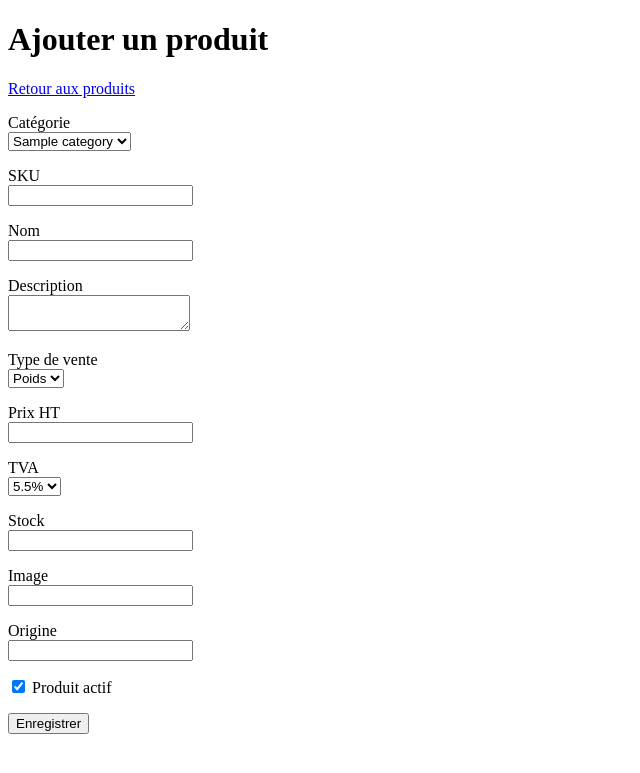
After one commit to overrode/cafethe_dashboard, a PHP site: template app/Views/products/create.php in a window 1280 px wide. The commit adds this page. Shown: the top 773 px of the page, without its empty margins (0-640 px from the left). Run offline with PHP 8.4, Linux system fonts and the light colour scheme; the template is opened without the code that fills it: most values are stand-ins (such as "Sample title", 1, 10 or a date in 2020).

Commit message:
Added query string routing.

```diff
--- /dev/null
+++ b/app/Views/products/create.php
@@ -0,0 +1,87 @@
+<!DOCTYPE html>
+<html lang="fr">
+<head>
+    <meta charset="UTF-8">
+    <title>Ajouter un produit - CafThé</title>
+</head>
+<body>
+    <h1>Ajouter un produit</h1>
+
+    <p>
+        <a href="/public/index.php?route=/products">Retour aux produits</a>
+    </p>
+
+    <form action="/public/index.php?route=/products/store" method="POST">
+        <p>
+            <label>Catégorie</label><br>
+            <select name="category_id" required>
+                <?php foreach ($categories as $category): ?>
+                    <option value="<?= htmlspecialchars((string) $category['id']) ?>">
+                        <?= htmlspecialchars($category['name']) ?>
+                    </option>
+                <?php endforeach; ?>
+            </select>
+        </p>
+
+        <p>
+            <label>SKU</label><br>
+            <input type="text" name="sku" required>
+        </p>
+
+        <p>
+            <label>Nom</label><br>
+            <input type="text" name="name" required>
+        </p>
+
+        <p>
+            <label>Description</label><br>
+            <textarea name="description" required></textarea>
+        </p>
+
+        <p>
+            <label>Type de vente</label><br>
+            <select name="sale_type" required>
+                <option value="poids">Poids</option>
+                <option value="unite">Unité</option>
+            </select>
+        </p>
+
+        <p>
+            <label>Prix HT</label><br>
+            <input type="number" name="price" step="0.01" min="0" required>
+        </p>
+
+        <p>
+            <label>TVA</label><br>
+            <select name="vat_rate" required>
+                <option value="5.50">5.5%</option>
+                <option value="20.00">20%</option>
+            </select>
+        </p>
+
+        <p>
+            <label>Stock</label><br>
+            <input type="number" name="stock" step="0.01" min="0" required>
+        </p>
+
+        <p>
+            <label>Image</label><br>
+            <input type="text" name="image">
+        </p>
+
+        <p>
+            <label>Origine</label><br>
+            <input type="text" name="origin">
+        </p>
+
+        <p>
+            <label>
+                <input type="checkbox" name="is_active" checked>
+                Produit actif
+            </label>
+        </p>
+
+        <button type="submit">Enregistrer</button>
+    </form>
+</body>
+</html>
--- a/public/index.php
+++ b/public/index.php
@@ -15,5 +15,7 @@ $router = new Router();
 
 $router->get('/', [ProductController::class, 'index']);
 $router->get('/products', [ProductController::class, 'index']);
+$router->get('/products/create', [ProductController::class, 'create']);
+$router->post('/products/store', [ProductController::class, 'store']);
 
 $router->dispatch();
```
Also changed, not shown: app/Controllers/ProductController.php (+51 -0 lines), app/Core/Router.php (+16 -16 lines), app/Models/Product.php (+52 -0 lines), app/Views/products/index.php (+5 -3 lines).
